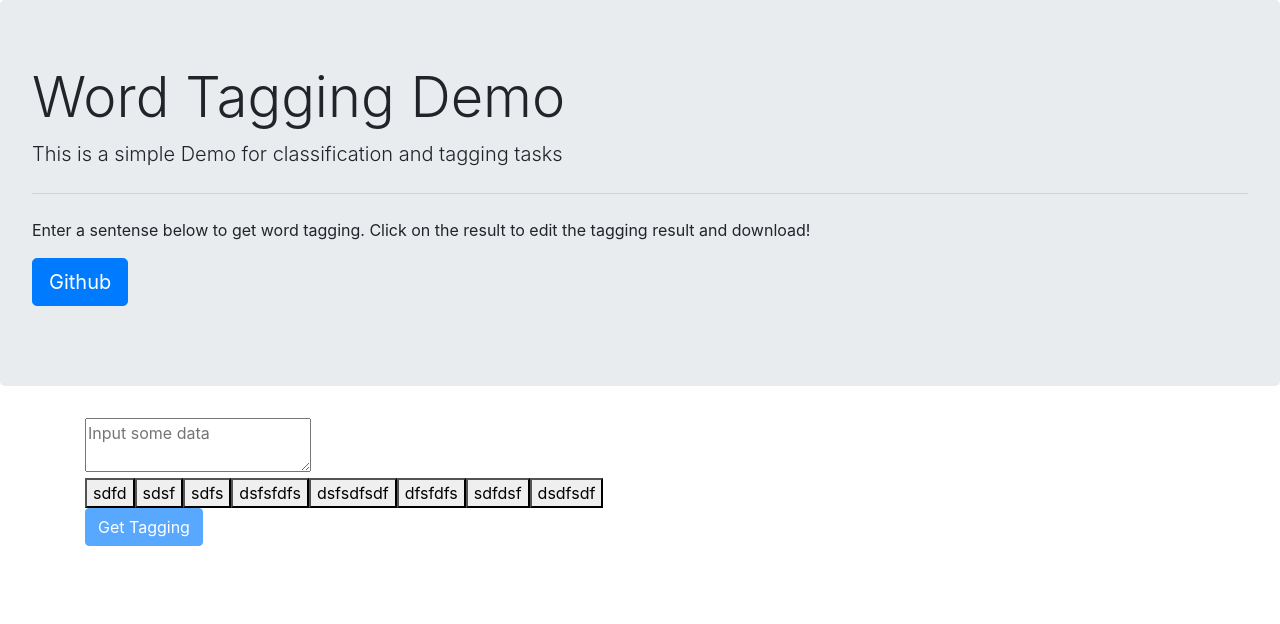
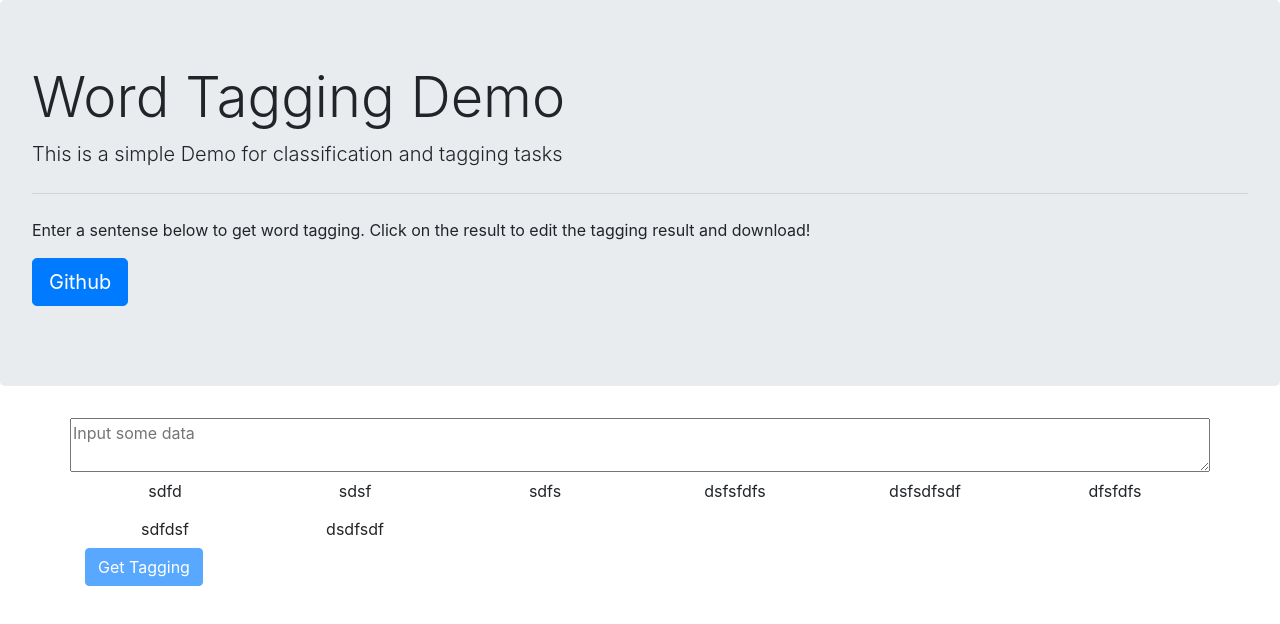
Before and after one commit to h-bar/demofi, a React (Create React App) app: page / in a window 1280 px wide. Shown: the top 624 px of the page. Built offline with nearby package versions, Linux system fonts and the light colour scheme.

Commit message:
add some basic bootstrap to input component

```diff
--- a/src/components/input.js
+++ b/src/components/input.js
@@ -30,10 +30,10 @@ export class OptionBtnIn extends ComponentIn {
 
   render() {
     const btns = this.props.options.map((option) => (
-      <button key={option} onClick={() => this.handleUpdate(option)}>{option}</button>
+      <button className='btn col-lg-2 col-sm-3' key={option} onClick={() => this.handleUpdate(option)}>{option}</button>
     ))
     return (
-      <div>
+      <div className='row'>
         {btns}
       </div>
     )
@@ -50,8 +50,8 @@ export class TextAreaIn extends ComponentIn {
 
   render() {
     return (
-      <div>
-        <textarea placeholder={this.props.placeholder} onChange={(e) => this.handleUpdate(e.target.value)}></textarea>
+      <div className='row'>
+        <textarea className='w-100 h-100' placeholder={this.props.placeholder} onChange={(e) => this.handleUpdate(e.target.value)}></textarea>
       </div>
     )
   }
```
